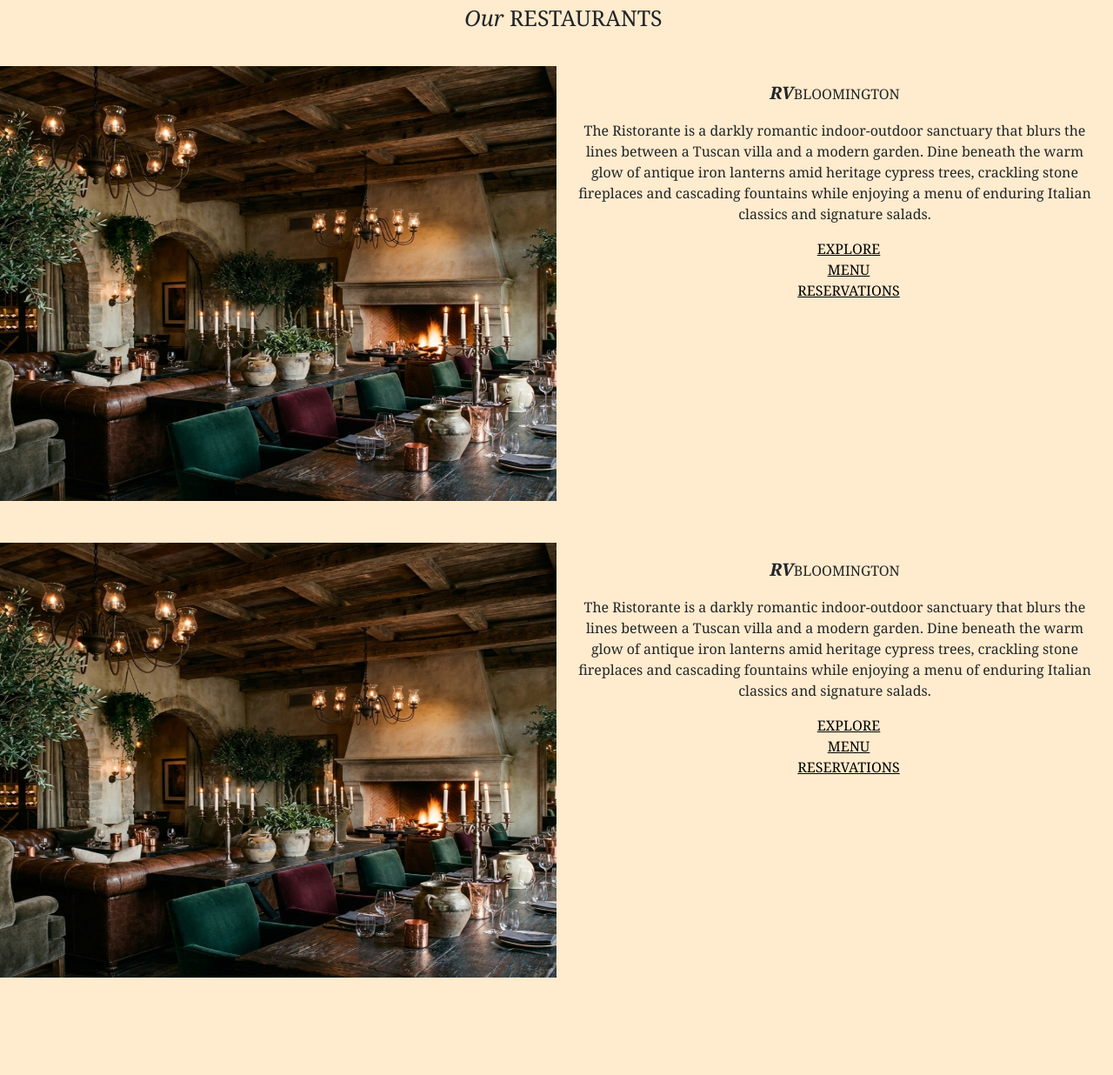
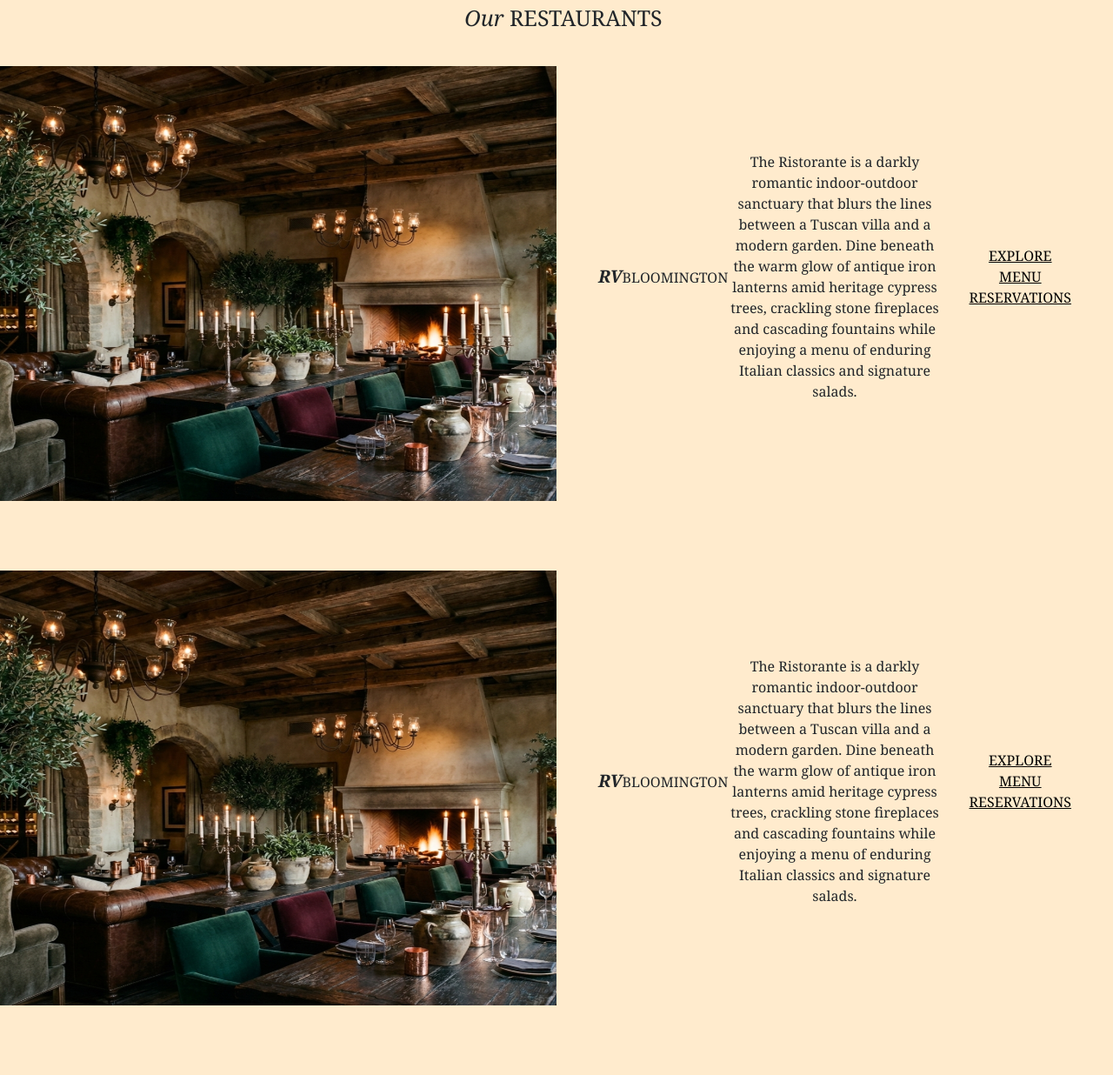
Before and after one commit to gabrielleroose/roose-vine, a PHP site: page /home.php in a window 1280 px wide. Shown: the part 186-1422 px from the top of the page at 87% size. Before the commit the page ends 1310 px from the top, so only its background shows below. Run offline with PHP 8.4, Linux system fonts and the light colour scheme.

Commit message:
Re-working flexbox on home page

```diff
--- a/css/styles.css
+++ b/css/styles.css
@@ -105,7 +105,7 @@ span {
   .restaurant-details {
     display: flex;
     flex-direction: row;
-    padding-bottom: 3rem;
+    padding-bottom: 5rem;
   }
 
   .restaurant-details-image {
@@ -114,7 +114,8 @@ span {
 
   .restaurant-details-information {
     width: 50%;
-    padding: 1rem;
+    padding: 1rem 3rem;
+    display: flex;
     justify-content: center;
     align-items: center;
   }
```
